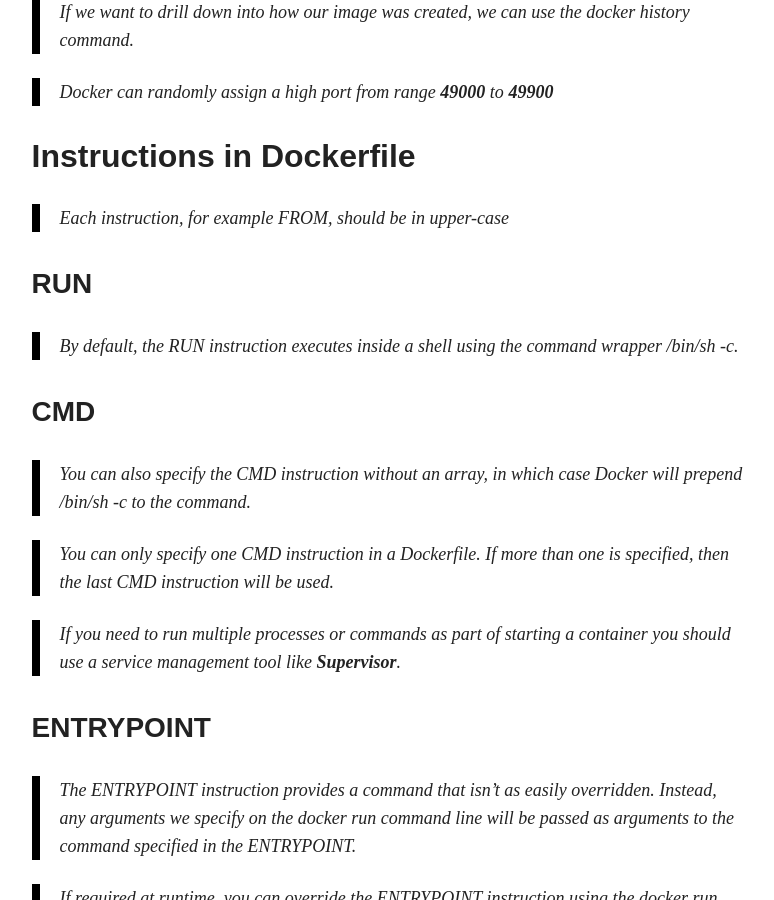
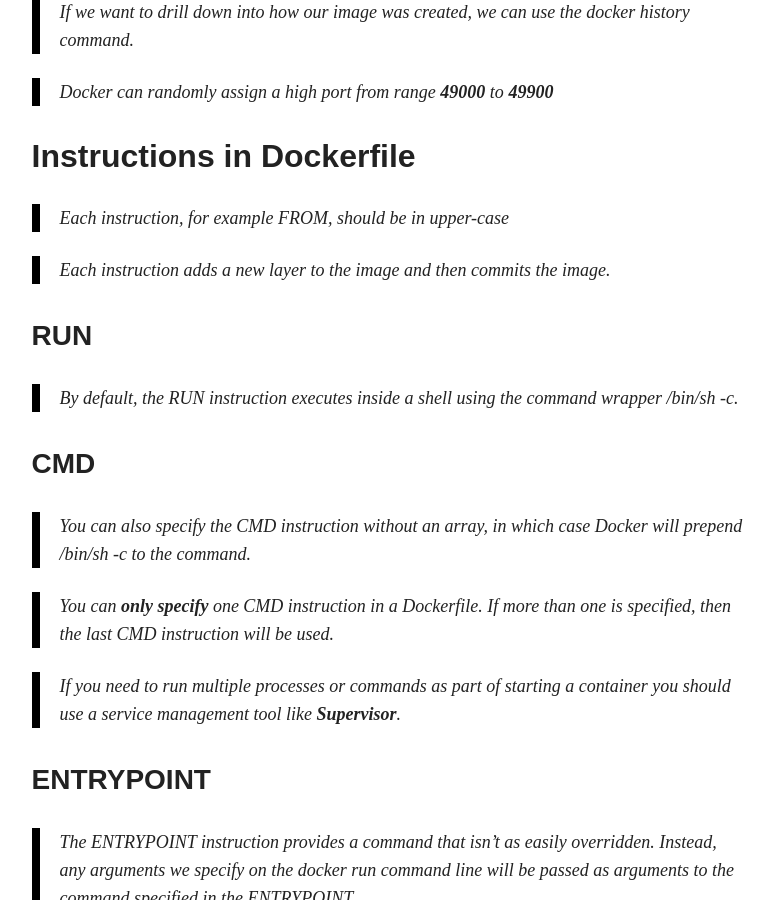
Before and after one commit to paweloczadly/paweloczadly.github.io, a Jekyll site: the page built from _posts/2014-11-28-book-notes-the-docker-book.md, in a window 1280 px wide and 900 px high, scrolled down 4142 px. Shown: the whole window, without its empty margins (348-1122 px from the left). Built offline with Jekyll 4.4.1, drawn with Linux system fonts in a browser that asks for light colours; nearby versions of some CDN libraries; comment, search, counter and statistics services are not loaded; some of the changed text lies outside the part shown.

Commit message:
2014-11-28

```diff
--- a/_posts/2014-11-28-book-notes-the-docker-book.md
+++ b/_posts/2014-11-28-book-notes-the-docker-book.md
@@ -123,6 +123,8 @@
 
 > Each instruction, for example FROM, should be in upper-case
 
+> Each instruction adds a new layer to the image and then commits the image.
+
 ### RUN
 
 > By default, the RUN instruction executes inside a shell using the command wrapper /bin/sh -c.
@@ -131,7 +133,7 @@
 
 > You can also specify the CMD instruction without an array, in which case Docker will prepend /bin/sh -c to the command.
 
-> You can only specify one CMD instruction in a Dockerfile. If more than one is specified, then the last CMD instruction will be used.
+> You can **only specify** one CMD instruction in a Dockerfile. If more than one is specified, then the last CMD instruction will be used.
 
 > If you need to run multiple processes or commands as part of starting a container you should use a service management tool like **Supervisor**.
 
@@ -176,6 +178,12 @@
 
 > Volumes persist until no containers use them.
 
+> We can also specify the read/write status of the destination by adding either **rw** or **ro** after that destination.
+
+example:
+
+    docker run -v $PWD:/opt:ro
+
 ### ADD
 
 > If the destination ends in a /, then it considers the source a directory.
@@ -193,3 +201,7 @@
 > The key difference is that the COPY instruction is purely focused on copying local files from the build context and does not have any extraction or decompression capabilities.
 
 > You cannot copy anything that is outside of this directory, because the build context is uploaded to the Docker daemon, and the copy takes place there.
+
+## Local Docker registry
+
+> Since Docker 1.3.1 you need to add the flag --insecure_registry <url-to-registry:5000> to your Docker daemon startups flags and restart to use a local registry.
```
